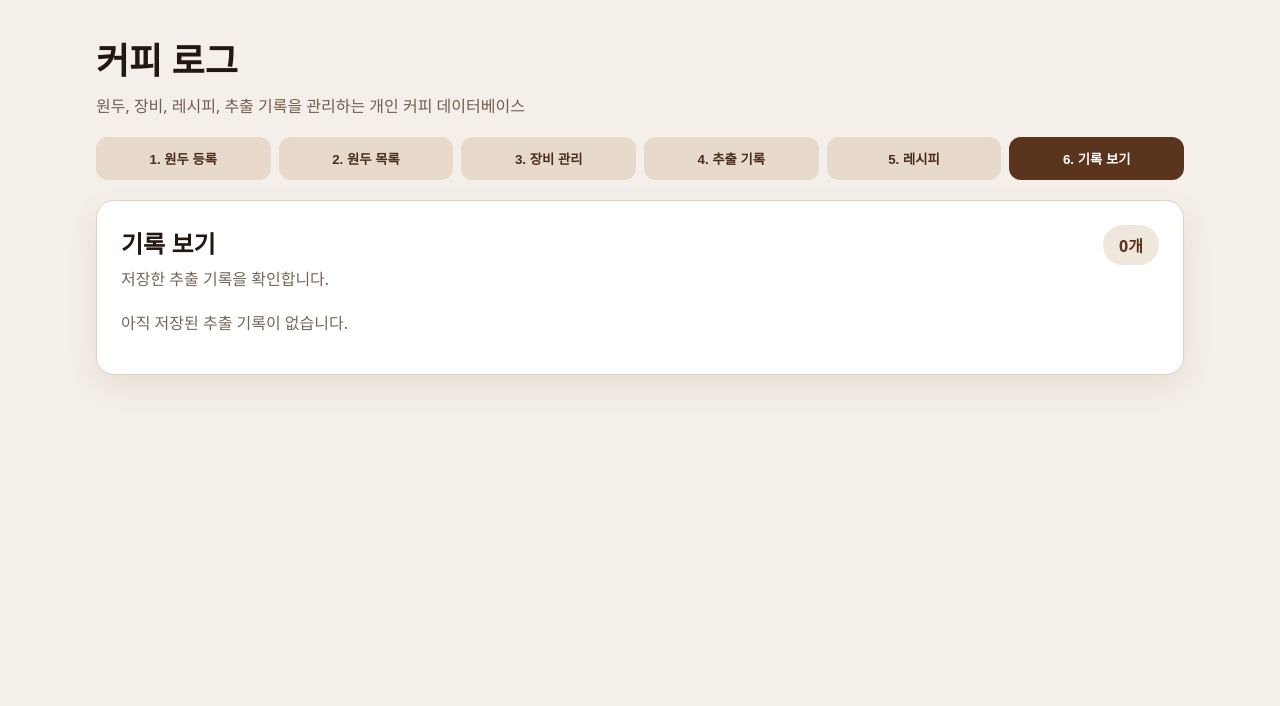
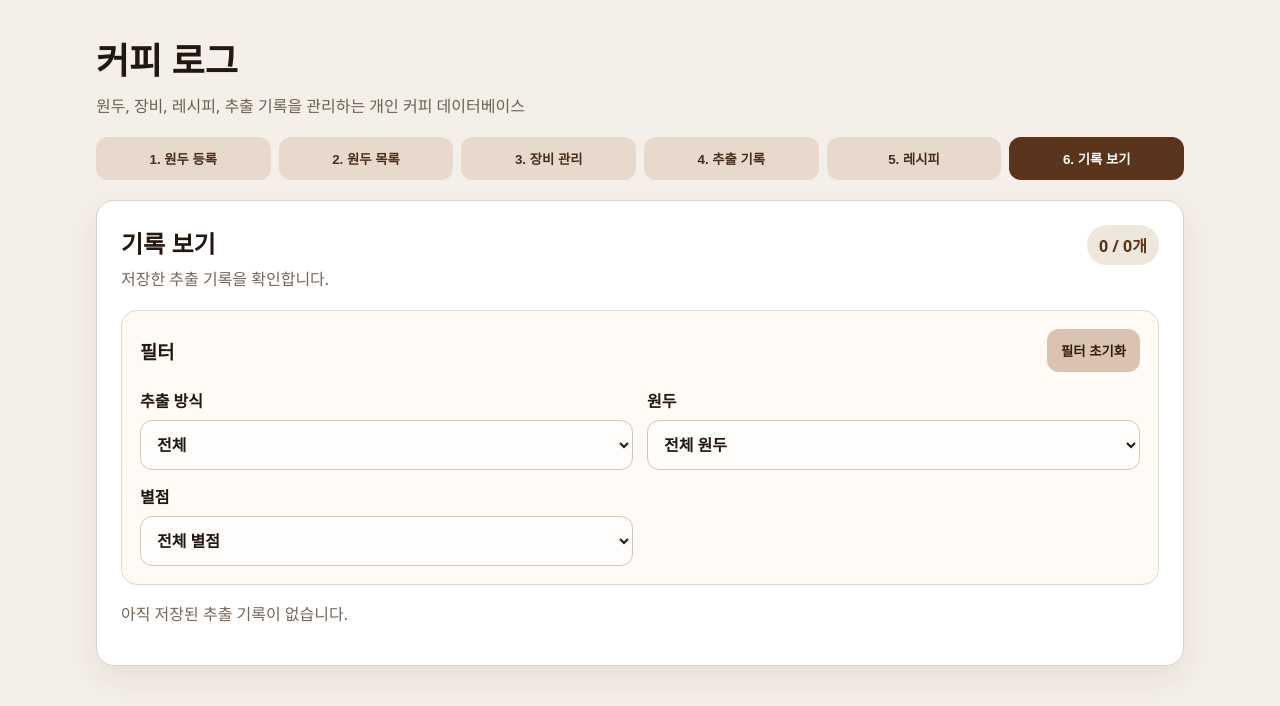
Before and after one commit to scr1213-stack/coffee-log, a React (Vite) app: page / in a window 1280 px wide. Both pictures are taken after a click on the button "6. 기록 보기". Shown: the top 706 px of the page. Built offline with nearby package versions, Linux system fonts and the light colour scheme.

Commit message:
Add brew log filters

```diff
--- a/src/App.jsx
+++ b/src/App.jsx
@@ -125,6 +125,11 @@ function App() {
 
   const [editingBrewLogId, setEditingBrewLogId] = useState(null)
   const [editingRecipeId, setEditingRecipeId] = useState(null)
+  const [logFilters, setLogFilters] = useState({
+  method: 'all',
+  beanId: 'all',
+  rating: 'all',
+})
 
   const [ownedBeans, setOwnedBeans] = useState(() =>
     loadFromStorage(BEANS_STORAGE_KEY, []),
@@ -446,6 +451,30 @@ function App() {
 
     setBrewLogs(brewLogs.filter((log) => log.id !== logId))
   }
+const handleLogFilterChange = (event) => {
+  const { name, value } = event.target
+
+  setLogFilters({
+    ...logFilters,
+    [name]: value,
+  })
+}
+
+const resetLogFilters = () => {
+  setLogFilters({
+    method: 'all',
+    beanId: 'all',
+    rating: 'all',
+  })
+}
+
+const filteredBrewLogs = brewLogs.filter((log) => {
+  const methodMatched = logFilters.method === 'all' || log.method === logFilters.method
+  const beanMatched = logFilters.beanId === 'all' || log.beanId === logFilters.beanId
+  const ratingMatched = logFilters.rating === 'all' || log.rating === logFilters.rating
+
+  return methodMatched && beanMatched && ratingMatched
+})
 
   const handleRecipeChange = (event) => {
     const { name, value } = event.target
@@ -722,8 +751,18 @@ function App() {
       )}
 
       {activeTab === 'logs' && (
-        <LogsTab logs={brewLogs} onDelete={deleteBrewLog} onEdit={startEditBrewLog} />
-      )}
+  <LogsTab
+    logs={filteredBrewLogs}
+    totalCount={brewLogs.length}
+    beans={ownedBeans}
+    filters={logFilters}
+    onFilterChange={handleLogFilterChange}
+    onResetFilters={resetLogFilters}
+    onDelete={deleteBrewLog}
+    onEdit={startEditBrewLog}
+  />
+)}
+
     </main>
   )
 }
@@ -1508,7 +1547,16 @@ function ScoreSelect({ label, name, value, onChange }) {
   )
 }
 
-function LogsTab({ logs, onDelete, onEdit }) {
+function LogsTab({
+  logs,
+  totalCount,
+  beans,
+  filters,
+  onFilterChange,
+  onResetFilters,
+  onDelete,
+  onEdit,
+}) {
   return (
     <section className="card">
       <div className="section-header">
@@ -1519,11 +1567,60 @@ function LogsTab({ logs, onDelete, onEdit }) {
           </p>
         </div>
 
-        <span className="count-badge">{logs.length}개</span>
+        <span className="count-badge">
+          {logs.length} / {totalCount}개
+        </span>
       </div>
 
-      {logs.length === 0 ? (
+      <section className="blend-card">
+        <div className="blend-header">
+          <h3>필터</h3>
+
+          <button type="button" className="secondary-button" onClick={onResetFilters}>
+            필터 초기화
+          </button>
+        </div>
+
+        <div className="grid">
+          <label>
+            추출 방식
+            <select name="method" value={filters.method} onChange={onFilterChange}>
+              <option value="all">전체</option>
+              <option value="hot">핫</option>
+              <option value="ice">아이스</option>
+            </select>
+          </label>
+
+          <label>
+            원두
+            <select name="beanId" value={filters.beanId} onChange={onFilterChange}>
+              <option value="all">전체 원두</option>
+              {beans.map((bean) => (
+                <option key={bean.id} value={bean.id}>
+                  {bean.type === 'single' ? '[싱글]' : '[블렌드]'} {bean.name}
+                </option>
+              ))}
+            </select>
+          </label>
+
+          <label>
+            별점
+            <select name="rating" value={filters.rating} onChange={onFilterChange}>
+              <option value="all">전체 별점</option>
+              <option value="5">★★★★★</option>
+              <option value="4">★★★★☆</option>
+              <option value="3">★★★☆☆</option>
+              <option value="2">★★☆☆☆</option>
+              <option value="1">★☆☆☆☆</option>
+            </select>
+          </label>
+        </div>
+      </section>
+
+      {totalCount === 0 ? (
         <p className="empty">아직 저장된 추출 기록이 없습니다.</p>
+      ) : logs.length === 0 ? (
+        <p className="empty">조건에 맞는 추출 기록이 없습니다.</p>
       ) : (
         <div className="bean-list">
           {logs.map((log) => (
```
